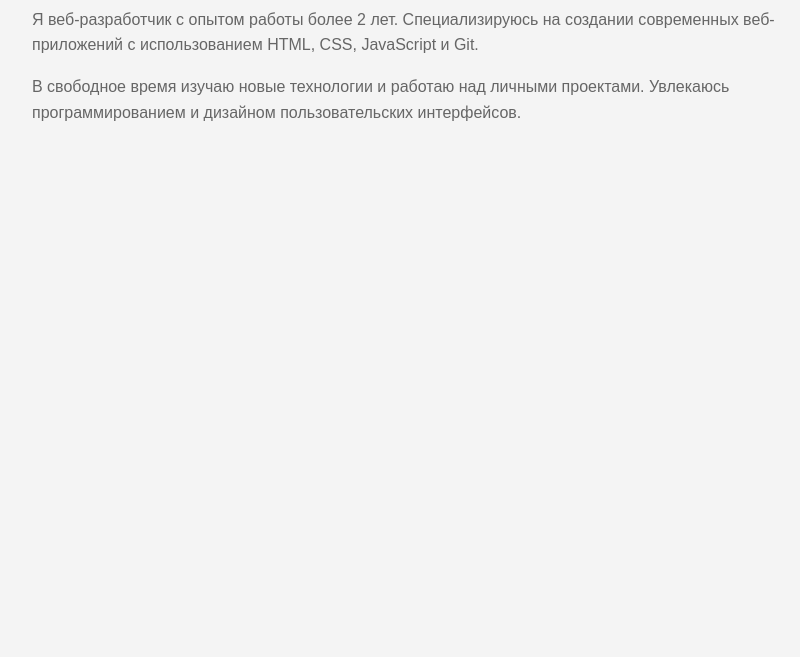
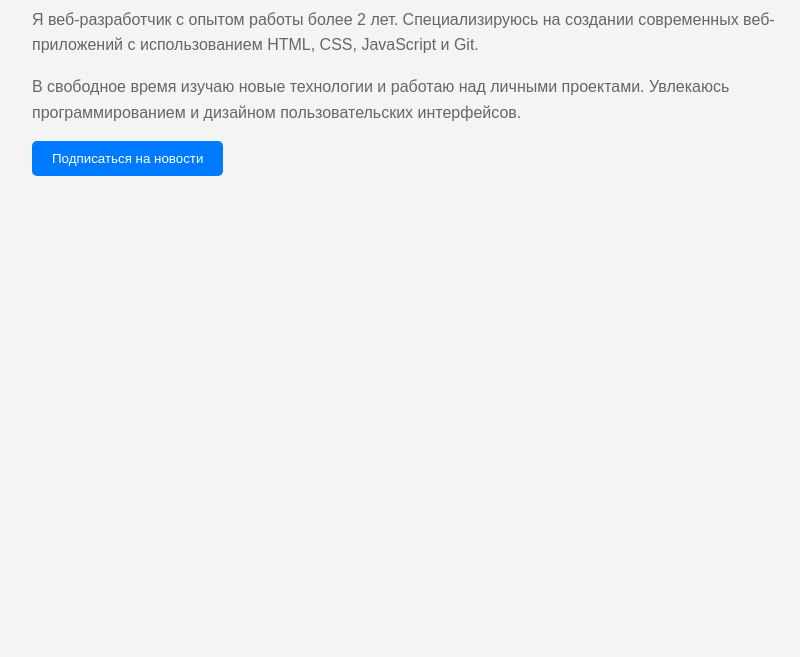
Before and after one commit to keirnad/htmltest, a plain HTML site: page index.html in a window 1280 px wide. Shown: the part 143-800 px from the top of the page, without its empty margins (208-1008 px from the left). Drawn offline with Linux system fonts and the light colour scheme.

Commit message:
Добавлена кнопка подписки

```diff
--- a/index.html
+++ b/index.html
@@ -33,5 +33,8 @@
         над личными проектами. Увлекаюсь программированием
         и дизайном пользовательских интерфейсов.
     </p>
+    <button style="background-color: #007bff; color: white; padding: 10px 20px; border: none; border-radius: 5px; cursor: pointer;">
+        Подписаться на новости
+    </button>
 </body>
 </html>
```
